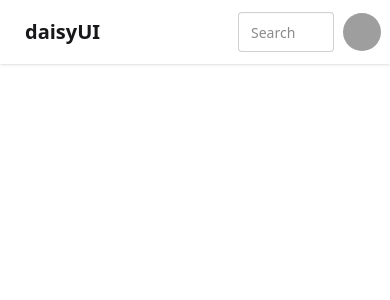
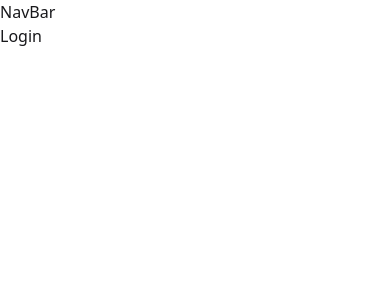
Before and after one commit to Akshay-Malik2040/devTinder-web, a React (Vite) app: page /login in a window 390 px wide. Shown: the top 300 px of the page. Built offline with nearby package versions, Linux system fonts and the light colour scheme; grey boxes are pictures that could not be loaded.

Commit message:
Setup Routing using react-router

```diff
--- a/package.json
+++ b/package.json
@@ -13,6 +13,7 @@
     "@tailwindcss/vite": "^4.1.17",
     "react": "^19.2.0",
     "react-dom": "^19.2.0",
+    "react-router": "^7.9.6",
     "tailwindcss": "^4.1.17"
   },
   "devDependencies": {
--- a/src/App.jsx
+++ b/src/App.jsx
@@ -1,38 +1,20 @@
+import { BrowserRouter,Routes,Route } from "react-router";
+import Body from "./components/Body";
+import Login from "./components/Login";
+import Profile from "./components/Profile";
+
 
 function App() {
 
   return (
-    <>
-      <div className="navbar bg-base-100 shadow-sm">
-        <div className="flex-1">
-          <a className="btn btn-ghost text-xl">daisyUI</a>
-        </div>
-        <div className="flex gap-2">
-          <input type="text" placeholder="Search" className="input input-bordered w-24 md:w-auto" />
-          <div className="dropdown dropdown-end">
-            <div tabIndex={0} role="button" className="btn btn-ghost btn-circle avatar">
-              <div className="w-10 rounded-full">
-                <img
-                  alt="Tailwind CSS Navbar component"
-                  src="https://img.daisyui.com/images/stock/photo-1534528741775-53994a69daeb.webp" />
-              </div>
-            </div>
-            <ul
-              tabIndex="-1"
-              className="menu menu-sm dropdown-content bg-base-100 rounded-box z-1 mt-3 w-52 p-2 shadow">
-              <li>
-                <a className="justify-between">
-                  Profile
-                  <span className="badge">New</span>
-                </a>
-              </li>
-              <li><a>Settings</a></li>
-              <li><a>Logout</a></li>
-            </ul>
-          </div>
-        </div>
-      </div>
-    </>
+    <BrowserRouter basename="/">
+      <Routes>
+        <Route path="/" element={<Body/>}>
+          <Route path="/login" element={<Login/>}/>
+          <Route path="/profile" element={<Profile/>}/>
+        </Route>
+      </Routes>
+    </BrowserRouter>
   )
 }
 
--- /dev/null
+++ b/src/components/Body.jsx
@@ -0,0 +1,14 @@
+import React from 'react'
+import { Outlet } from 'react-router'
+import NavBar from './NavBar'
+
+const Body = () => {
+  return (
+    <div>
+        <NavBar/>
+        <Outlet/>
+    </div>
+  )
+}
+
+export default Body
--- /dev/null
+++ b/src/components/Login.jsx
@@ -0,0 +1,9 @@
+import React from 'react'
+
+const Login = () => {
+  return (
+    <div>Login</div>
+  )
+}
+
+export default Login
--- /dev/null
+++ b/src/components/NavBar.jsx
@@ -0,0 +1,9 @@
+import React from 'react'
+
+const NavBar = () => {
+  return (
+    <div>NavBar</div>
+  )
+}
+
+export default NavBar
--- /dev/null
+++ b/src/components/Profile.jsx
@@ -0,0 +1,9 @@
+import React from 'react'
+
+const Profile = () => {
+  return (
+    <div>Profile</div>
+  )
+}
+
+export default Profile
```
Also changed, not shown: 1 other file (tests, documents, lock files or other folders).
